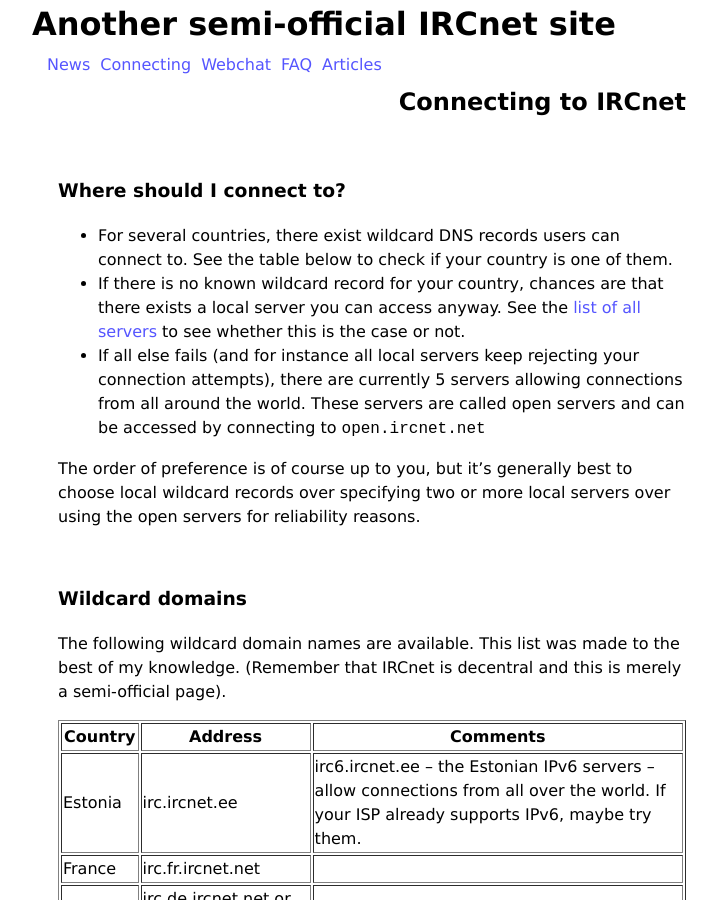
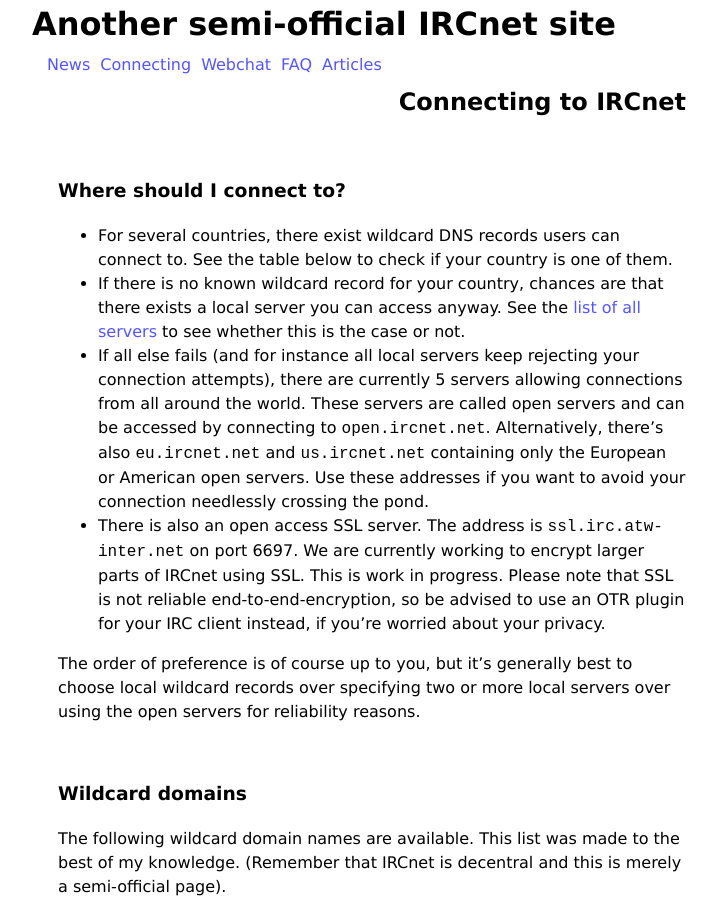
Before and after one commit to ircnet-website/www.IRCnet.net, a Jekyll site: the page built from connecting.md, in a window 1280 px wide and 900 px high. Shown: the whole window, without its empty margins (268-985 px from the left). Built offline with Jekyll 4.4.1, drawn with Linux system fonts in a browser that asks for light colours.

Commit message:
Mention eu.ircnet.net, us.ircnet.net, ssl.irc.atw-inter.net

```diff
--- a/connecting.md
+++ b/connecting.md
@@ -12,7 +12,16 @@
 * If all else fails (and for instance all local servers keep rejecting your
   connection attempts), there are currently 5 servers allowing connections from
   all around the world. These servers are called open servers and can be
-  accessed by connecting to `open.ircnet.net`
+  accessed by connecting to `open.ircnet.net`. Alternatively, there's also
+  `eu.ircnet.net` and `us.ircnet.net` containing only the European or American
+  open servers. Use these addresses if you want to avoid your connection
+  needlessly crossing the pond.
+* There is also an open access SSL server. The address is
+  `ssl.irc.atw-inter.net` on port 6697. We are currently working to encrypt
+  larger parts of IRCnet using SSL. This is work in progress.
+  Please note that SSL is not reliable end-to-end-encryption, so be advised to
+  use an OTR plugin for your IRC client instead, if you're worried about your
+  privacy.
 
 The order of preference is of course up to you, but it's generally best to
 choose local wildcard records over specifying two or more local servers over
```
